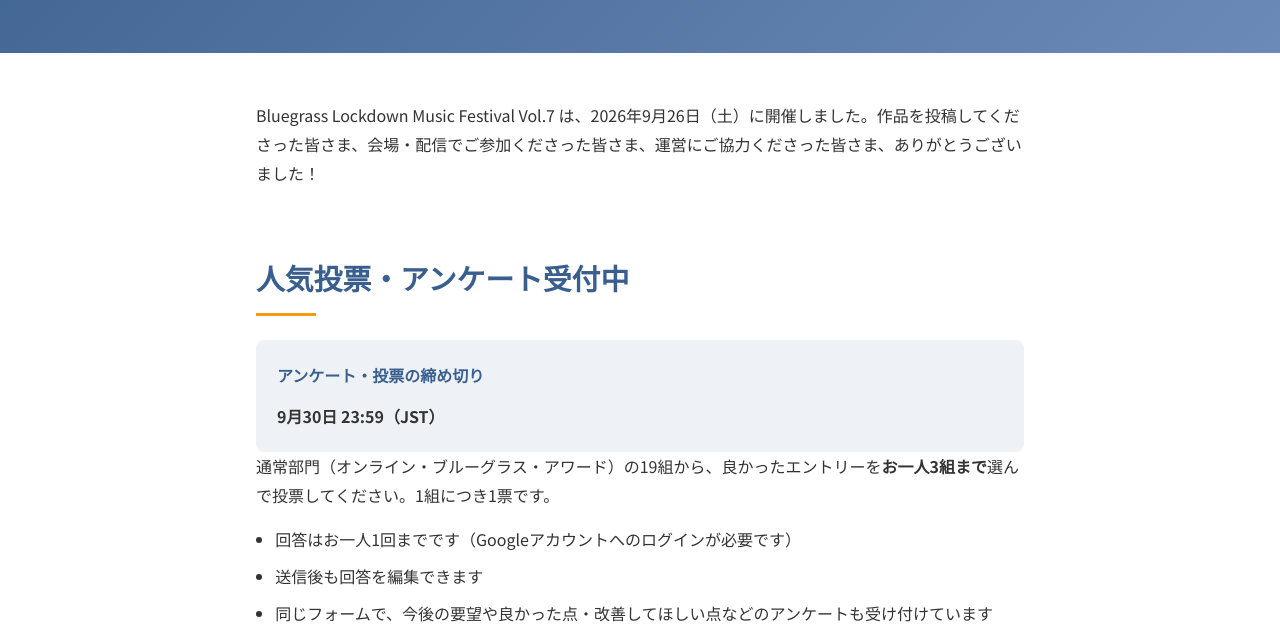
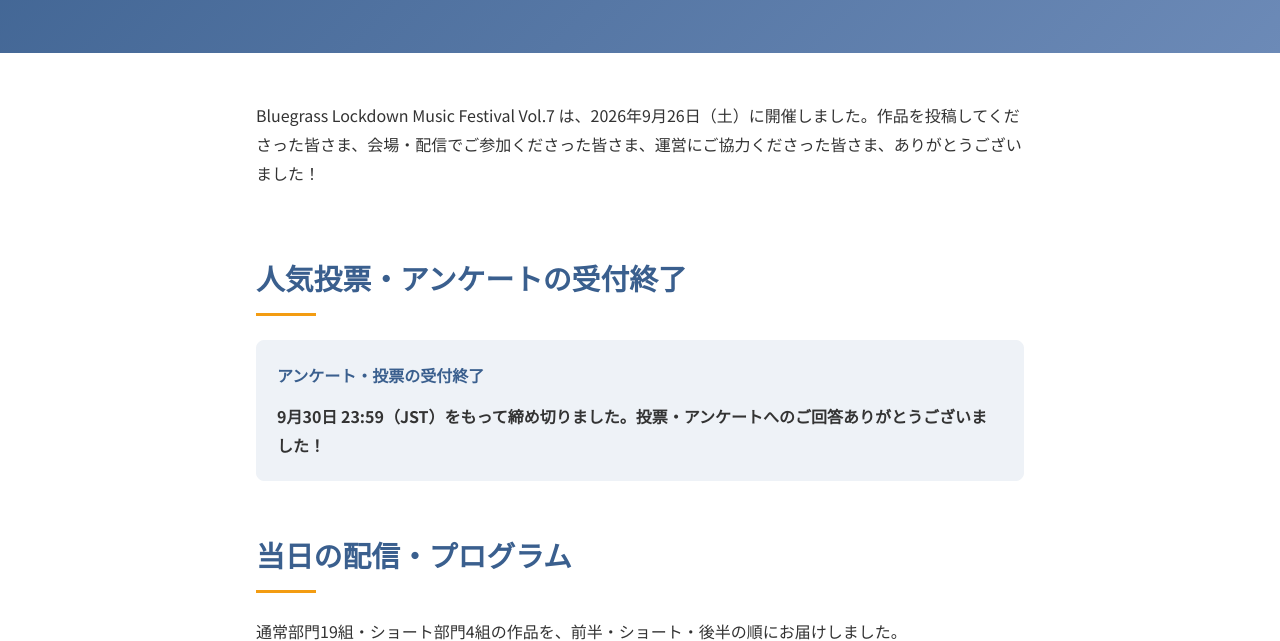
Before and after one commit to azumag/bluemoon, an Astro site: page /events/2026 in a window 1280 px wide. Shown: the part 324-965 px from the top of the page. Built offline with nearby package versions, Linux system fonts and the light colour scheme; Astro itself is replaced by a stand-in of ours.

Commit message:
Close Vol.7 voting and survey (#316)

```diff
--- a/src/content/events/2026.mdx
+++ b/src/content/events/2026.mdx
@@ -3,7 +3,7 @@
 year: 2026
 volume: Vol.7
 eventDate: 2026年9月26日 19:00(JST)
-summary: 2026年9月26日に開催したBluegrass Lockdown Music Festival Vol.7。通常部門の人気投票・アンケートを受付中です。
+summary: 2026年9月26日に開催したBluegrass Lockdown Music Festival Vol.7。通常部門の人気投票・アンケートは受付を終了しました。
 heroImageAlt: ''
 archiveLabel: Vol.7 (2026)
 status: archived
@@ -14,17 +14,9 @@
 
 Bluegrass Lockdown Music Festival Vol.7 は、2026年9月26日（土）に開催しました。作品を投稿してくださった皆さま、会場・配信でご参加くださった皆さま、運営にご協力くださった皆さま、ありがとうございました！
 
-## 人気投票・アンケート受付中
+## 人気投票・アンケートの受付終了
 
-<InfoCard title="アンケート・投票の締め切り" variant="accent">**9月30日 23:59（JST）**</InfoCard>
-
-通常部門（オンライン・ブルーグラス・アワード）の19組から、良かったエントリーを**お一人3組まで**選んで投票してください。1組につき1票です。
-
-- 回答はお一人1回までです（Googleアカウントへのログインが必要です）
-- 送信後も回答を編集できます
-- 同じフォームで、今後の要望や良かった点・改善してほしい点などのアンケートも受け付けています
-
-<InfoCard title="投票・アンケート">[投票フォームを開く](https://docs.google.com/forms/d/e/1FAIpQLSfXDmE3XUDDJmNhbpi6henyXLwi99taGWLxmPQPClYwJDJo7A/viewform)</InfoCard>
+<InfoCard title="アンケート・投票の受付終了" variant="accent">**9月30日 23:59（JST）をもって締め切りました。投票・アンケートへのご回答ありがとうございました！**</InfoCard>
 
 ## 当日の配信・プログラム
 
@@ -46,7 +38,7 @@
   { date: '2026年9月23日 23:59（GMT）/ 日本時間 9月24日 8:59', label: '通常部門 エントリー締切', done: true },
   { date: '公開中', label: 'タイムテーブル' },
   { date: '2026年9月26日 19:00（JST）', label: '開催終了', done: true },
-  { date: '2026年9月30日 23:59（JST）', label: '通常部門 人気投票・アンケート締め切り' },
+  { date: '2026年9月30日 23:59（JST）', label: '通常部門 人気投票・アンケート締め切り', done: true },
 ]} />
 
 2026年の作品エントリーは締め切りました。ご応募ありがとうございました。
@@ -77,4 +69,4 @@
 
 <InfoCard title="OFUSE">[https://ofuse.me/bgonfes](https://ofuse.me/bgonfes)</InfoCard>
 
-ご参加・ご協力ありがとうございました。投票やアンケート、今後の運営へのご参加など、引き続きこのフェスに関わってもらえたらうれしいです。
+ご参加・ご協力ありがとうございました。今後もこのフェスに関わってもらえたらうれしいです。
```
